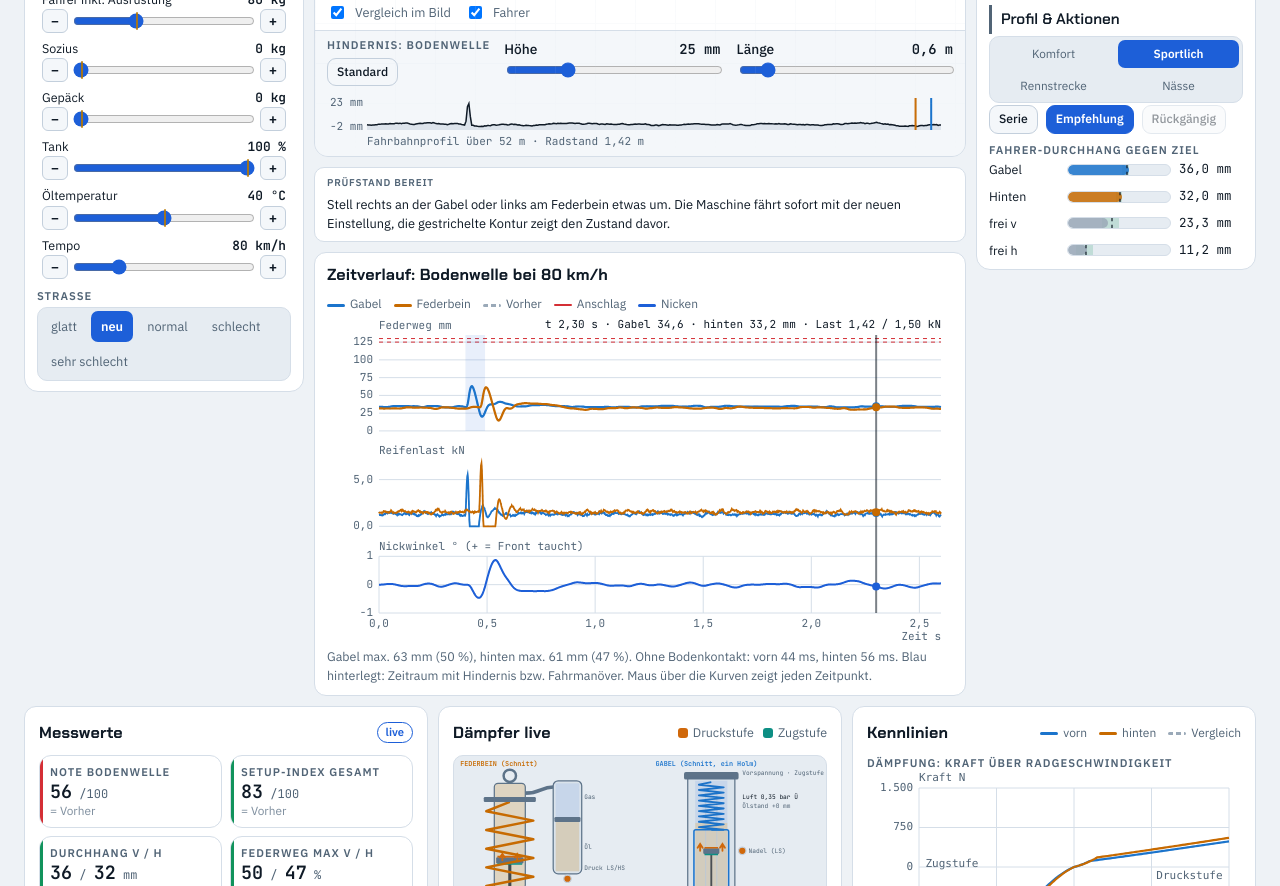
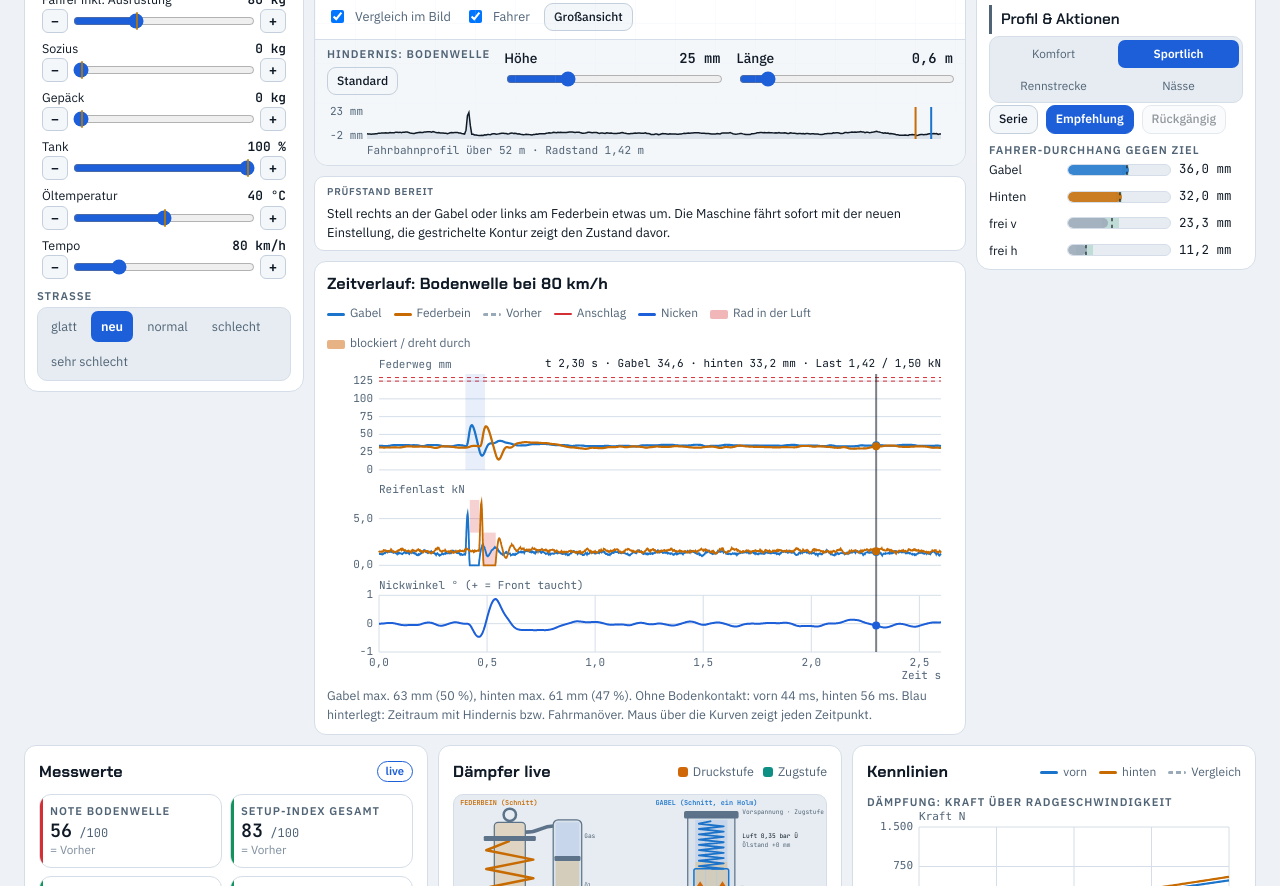
Before and after one commit to Gh01-sudo/Allgemein, a plain HTML site: page gsxr-fahrwerk/index.html in a window 1280 px wide. Shown: the part 756-1642 px from the top of the page. Drawn offline with Linux system fonts and the light colour scheme; animation ran at ten frames a second.

Commit message:
Fahrwerkslabor: Ereignisse im Messschrieb, Großansicht, Federwege nie negativ, dritte Daten- und Rechenprüfung
Co-Authored-By: Claude Opus 5.5 <noreply@anthropic.com>
Claude-Session: https://claude.ai/code/session_01VhqtVaAAZ3f9jSHH8MxJh7

```diff
--- a/gsxr-fahrwerk/index.html
+++ b/gsxr-fahrwerk/index.html
@@ -70,6 +70,9 @@ button{font:inherit;color:inherit}
 @media (max-width:1100px){.stage{grid-template-columns:minmax(0,1fr)}}
 .bikebox{position:relative;background:radial-gradient(1200px 500px at 60% 30%,var(--accent-soft),transparent 70%),var(--bg2);border:1px solid var(--line);border-radius:14px;overflow:hidden;min-width:0}
 .bikebox #bike{display:block;width:100%;height:auto;aspect-ratio:2220/1400}
+.bikebox.big{position:fixed;z-index:40;top:calc(env(safe-area-inset-top,0px) + 10px);bottom:calc(env(safe-area-inset-bottom,0px) + 10px);left:max(10px,env(safe-area-inset-left,0px));right:max(10px,env(safe-area-inset-right,0px));overflow:auto;box-shadow:0 20px 80px rgba(0,0,0,.45)}
+.bikebox.big #bike{max-height:calc(100vh - 330px)!important}
+body.bigview::after{content:"";position:fixed;inset:0;background:rgba(0,0,0,.55);z-index:35}
 #leanG{flex:none;width:76px;height:76px}
 [hidden]{display:none!important}
 .gridbg{position:absolute;inset:0;background-image:linear-gradient(var(--line) 1px,transparent 1px),linear-gradient(90deg,var(--line) 1px,transparent 1px);background-size:40px 40px;opacity:.35;pointer-events:none;mask-image:linear-gradient(to bottom,#000 40%,transparent)}
@@ -387,6 +390,7 @@ footer{margin-top:28px;padding-top:14px;border-top:1px solid var(--line);font-si
               <label class="inline" for="exag"><input type="checkbox" id="exag"> Bewegung ×3</label>
               <label class="inline" for="ghostOn"><input type="checkbox" id="ghostOn" checked> Vergleich im Bild</label>
               <label class="inline" for="riderOn"><input type="checkbox" id="riderOn" checked> Fahrer</label>
+              <button class="btn sm" id="bigBtn" aria-pressed="false">Großansicht</button>
             </div>
           </div>
           <div class="obst">
@@ -400,7 +404,7 @@ footer{margin-top:28px;padding-top:14px;border-top:1px solid var(--line);font-si
         </div>
         <div class="change" id="change" role="status" aria-live="polite"></div>
         <div class="card scope">
-          <div class="card-h"><h3 id="tcTitle">Messschrieb</h3><div class="legend"><span><i style="background:var(--front)"></i>Gabel</span><span><i style="background:var(--rear)"></i>Federbein</span><span><i class="dash"></i><span id="cmpName">Vorher</span></span><span><i style="background:var(--bad);height:2px"></i>Anschlag</span><span><i style="background:var(--accent)"></i>Nicken</span></div></div>
+          <div class="card-h"><h3 id="tcTitle">Messschrieb</h3><div class="legend"><span><i style="background:var(--front)"></i>Gabel</span><span><i style="background:var(--rear)"></i>Federbein</span><span><i class="dash"></i><span id="cmpName">Vorher</span></span><span><i style="background:var(--bad);height:2px"></i>Anschlag</span><span><i style="background:var(--accent)"></i>Nicken</span><span><i style="background:var(--bad);opacity:.35;height:9px"></i>Rad in der Luft</span><span><i style="background:var(--comp);opacity:.5;height:9px"></i>blockiert / dreht durch</span></div></div>
           <canvas class="cv" id="timeCv" height="330" aria-label="Federweg, Reifenlast und Nickwinkel über der Zeit"></canvas>
           <p class="note" id="timeNote"></p>
         </div>
@@ -1310,7 +1314,7 @@ function drawBike(st) {
   tx(G_.tWb, { x: ax.x / 2, y: -150 }, `Radstand ${fmt(p.wb, 0)} mm`);
   tx(G_.tLoadF, { x: ax.x + 330, y: 60 + lf + 30 }, `${fmt((st.ftF || 0) / 1000, 2)} kN`);
   tx(G_.tLoadR, { x: -300, y: 60 + lr + 30 }, `${fmt((st.ftR || 0) / 1000, 2)} kN`);
-  const lab = (e, pt, name, mm, u) => { tx(e, pt, `${name} ${fmt(mm, 0)} mm`); e.setAttribute('fill', u > 0.03 ? 'var(--comp)' : u < -0.03 ? 'var(--reb)' : e === G_.tFork ? 'var(--front)' : 'var(--rear)'); };
+  const lab = (e, pt, name, mm, u) => { tx(e, pt, mm < 0.5 ? `${name} ausgefedert` : `${name} ${fmt(mm, 0)} mm`); e.setAttribute('fill', u > 0.03 ? 'var(--comp)' : u < -0.03 ? 'var(--reb)' : e === G_.tFork ? 'var(--front)' : 'var(--rear)'); };
   lab(G_.tFork, { x: ax.x + 170, y: ax.y + 380 }, 'Gabel', st.sFr != null ? st.sFr : st.sF, st.vF || 0);
   lab(G_.tShock, { x: p.axR.x - 40, y: p.axR.y + 380 }, 'Federbein', st.xRr != null ? st.xRr : st.xR, st.vR || 0);
   return p;
@@ -1801,8 +1805,8 @@ function renderGeo(live) {
   const p = live || pose(SG.sagF, SG.sagR, S.fProt, S.rShim);
   const cells = geoCells(p);
   const cs = compSetup(), pS = pose(SGc.sagF, SGc.sagR, cs.fProt, cs.rShim);
-  cells.push({ l: 'Gabel eingefedert', v: `${fmt(live ? live.sF : SG.sagF, 1)} mm`, d: `<span class="d">von ${M.travelF} mm · ${fmt((live ? live.sF : SG.sagF) / M.travelF * 100)} %</span>` });
-  cells.push({ l: 'Hinten eingefedert', v: `${fmt(live ? live.xR : SG.sagR, 1)} mm`, d: `<span class="d">von ${M.travelR} mm · ${fmt((live ? live.xR : SG.sagR) / M.travelR * 100)} %</span>` });
+  cells.push({ l: 'Gabel eingefedert', v: `${fmt(Math.max(0, live ? live.sF : SG.sagF), 1)} mm`, d: `<span class="d">von ${M.travelF} mm · ${fmt((live ? live.sF : SG.sagF) / M.travelF * 100)} %</span>` });
+  cells.push({ l: 'Hinten eingefedert', v: `${fmt(Math.max(0, live ? live.xR : SG.sagR), 1)} mm`, d: `<span class="d">von ${M.travelR} mm · ${fmt((live ? live.xR : SG.sagR) / M.travelR * 100)} %</span>` });
   cells.push({ l: `${cmpLabel()}, ${LOADKEYS.every(k => cs[k] === S[k]) ? 'gleicher Fahrer' : 'andere Beladung'}`, v: `${fmt(pS.rake, 2)}°`, d: `<span class="d">Nachlauf ${fmt(pS.trail, 1)} mm</span>` });
   cells.push({ l: 'Achslast vorn', v: `${fmt(SG.L.totF / SG.L.tot * 100, 1)} %`, d: `<span class="d">${fmt(SG.L.totF, 0)} von ${fmt(SG.L.tot, 0)} kg</span>` });
   $('#geoGrid').innerHTML = cells.map(c => `<div class="gcell ${live ? 'live' : ''}"><div class="lbl">${c.l}</div><div class="v">${c.v}</div>${c.d}</div>`).join('');
@@ -1898,6 +1902,13 @@ function drawTime() {
   const top = Math.ceil(mx / 0.5) * 0.5 || 1, yt2 = []; const nMax = Math.max(2, Math.floor(h2 / 24)), st2 = [0.5, 1, 2, 5].find(q => top / q <= nMax) || 5; for (let q = 0; q <= top + 1e-9; q += st2) yt2.push(q);
   const B = axes(c, x0, y2, pw, h2, 0, T, 0, top, [], yt2, '', 'Reifenlast kN', v => v, v => fmt(v, 1));
   const kN = a => a.map(q => q / 1000);
+  const band = (arr, test, y0, hh, col, alpha) => { c.fillStyle = col; c.globalAlpha = alpha; let a0 = -1; for (let j = 0; j <= arr.length; j++) { const on = j < arr.length && test(j); if (on && a0 < 0) a0 = j; if (!on && a0 >= 0) { const x0 = B.X(r.F.t[a0]), x1 = B.X(r.F.t[Math.min(j, arr.length - 1)]); c.fillRect(x0, y0, Math.max(2, x1 - x0), hh); a0 = -1; } } c.globalAlpha = 1; };
+  band(r.F.ft, j => r.F.ft[j] < 0.05 * r.F.static, y2, h2 / 2, css('--bad'), 0.22);
+  band(r.R.ft, j => r.R.ft[j] < 0.05 * r.R.static, y2 + h2 / 2, h2 / 2, css('--bad'), 0.22);
+  if (r.F.slip) band(r.F.slip, j => r.F.slip[j], y2, h2 / 2, css('--comp'), 0.35);
+  if (r.R.slip) band(r.R.slip, j => r.R.slip[j], y2 + h2 / 2, h2 / 2, css('--comp'), 0.35);
+  band(r.F.x, j => r.F.x[j] > M.travelF - 3, y1, h1, css('--bad'), 0.3);
+  band(r.R.x, j => r.R.x[j] > M.travelR - 3, y1, h1, css('--bad'), 0.3);
   path(c, s.F.t, kN(s.F.ft), B.X, B.Y, css('--ghost'), 1.2, [5, 4]); path(c, s.R.t, kN(s.R.ft), B.X, B.Y, css('--ghost'), 1.2, [2, 3]);
   path(c, r.F.t, kN(r.F.ft), B.X, B.Y, css('--front'), 1.8); path(c, r.R.t, kN(r.R.ft), B.X, B.Y, css('--rear'), 1.8);
   const pm = Math.max(0.5, ...r.pitch.map(Math.abs), ...s.pitch.map(Math.abs)), pl = Math.ceil(pm);
@@ -1954,7 +1965,7 @@ function showFrame(i) {
 function renderTele(i) {
   const r = RUN[scenario], c = COMP[scenario];
   let mF = 0, mR = 0; for (let j = 0; j <= i; j++) { mF = Math.max(mF, r.F.x[j]); mR = Math.max(mR, r.R.x[j]); }
-  const bar = (lbl, v, mx, cv, tr, col) => `<div class="tb"><div class="tb-h"><span>${lbl}</span><b class="mono">${fmt(v, 0)} mm</b></div><div class="tr"><div class="fill" style="width:${clamp(v / tr * 100, 0, 100)}%;background:${col}"></div><div class="mx" style="left:${clamp(mx / tr * 100, 0, 100)}%" title="Kabelbinder"></div><div class="gh" style="left:${clamp(cv / tr * 100, 0, 100)}%" title="${cmpLabel()}"></div></div></div>`;
+  const bar = (lbl, v, mx, cv, tr, col) => `<div class="tb"><div class="tb-h"><span>${lbl}</span><b class="mono">${v < 0.5 ? 'ausgefedert' : fmt(v, 0) + ' mm'}</b></div><div class="tr"><div class="fill" style="width:${clamp(v / tr * 100, 0, 100)}%;background:${col}"></div><div class="mx" style="left:${clamp(mx / tr * 100, 0, 100)}%" title="Kabelbinder"></div><div class="gh" style="left:${clamp(cv / tr * 100, 0, 100)}%" title="${cmpLabel()}"></div></div></div>`;
   const lamp = (lbl, ft, st, slip, slipTxt) => { const lift = ft < 0.05 * st, bad = lift || slip; return `<div class="tl"><span class="lamp" style="background:var(--${bad ? 'bad' : 'good'})"></span><span>${lbl}<br><b class="mono">${lift ? 'abgehoben' : slip ? slipTxt : fmt(ft / 1000, 2) + ' kN'}</b></span></div>`; };
   $('#tele').innerHTML = bar('Federbein', r.R.x[i], mR, c.R.x[i], M.travelR, 'var(--rear)') + lamp('Hinterrad', r.R.ft[i], r.R.static, r.R.slip && r.R.slip[i], r.axg[i] > 0 ? 'dreht durch' : 'rutscht') +
     `<div class="tl"><span>Nicken<br><b class="mono">${r.pitch[i] >= 0 ? '+' : ''}${fmt(r.pitch[i], 2)}°</b></span></div><div class="tl"><span>Längs · Luft<br><b class="mono">${fmt(r.axg[i], 2)} g · ${fmt(r.drag, 0)} N</b></span></div>` +
@@ -2008,6 +2019,9 @@ $('#cmpSeg').addEventListener('click', e => {
   CMPMODE = b.dataset.cmp; $$('#cmpSeg button').forEach(x => x.setAttribute('aria-pressed', x === b)); schedule();
 });
 $('#pinBtn').addEventListener('click', () => { PINNED = pick(S); CMPMODE = 'pin'; $$('#cmpSeg button').forEach(x => x.setAttribute('aria-pressed', x.dataset.cmp === 'pin')); schedule(); toast('Setup gemerkt. Änderungen werden jetzt damit verglichen.'); });
+function setBig(on) { const bx = $('#bikeBig') || $('#hudTitle').closest('.bikebox'); bx.classList.toggle('big', on); document.body.classList.toggle('bigview', on); $('#bigBtn').textContent = on ? 'Großansicht schließen' : 'Großansicht'; $('#bigBtn').setAttribute('aria-pressed', on); requestAnimationFrame(() => { drawProfile(); showFrame(+$('#scrub').value); }); }
+$('#bigBtn').addEventListener('click', () => setBig(!$('#hudTitle').closest('.bikebox').classList.contains('big')));
+document.addEventListener('keydown', e => { if (e.key === 'Escape' && document.body.classList.contains('bigview')) setBig(false); });
 $('#hudTitle').closest('.bikebox').addEventListener('dblclick', e => { if (!e.target.closest('button, input, label, select, .player, .obst')) setPlaying(!playing); });
 const RSHORT = { glatt: 'glatt', gut: 'neu', mittel: 'normal', schlecht: 'schlecht', kaputt: 'sehr schlecht' };
 $('#roughSeg').innerHTML = Object.entries(ROUGH).map(([k, r]) => `<button data-r="${k}" aria-pressed="${k === roughness}" title="${r.n}">${RSHORT[k] || r.n}</button>`).join('');
@@ -2109,6 +2123,8 @@ $('#t-diag').addEventListener('click', e => {
 /* ============================ TECHNISCHE DATEN ============================ */
 const SRC = {
   MOT: ['MOTORRAD Top-Test K7 (27.02.2007, Messwerte)', 'https://www.motorradonline.de/supersportler/top-test-suzuki-gsx-r-1000-der-siebte-streich/'],
+  TM: ['Total Motorcycle: 2007 GSX-R1000 (Suzuki-Pressetext)', 'https://www.totalmotorcycle.com/photos/2007models/2007models-Suzuki-GSX-R1000'],
+  PSD: ['1000PS.de Testbericht GSX-R 1000', 'https://www.1000ps.de/testbericht-2053415-suzuki-gsxr-1000'],
   MOG: ['MOTORRAD Gebrauchtberatung GSX-R 1000', 'https://www.motorradonline.de/ratgeber/gebrauchtberatung-suzuki-gsx-r-1000-der-supersportler-von-suzuki-als-gebrauchte/'],
   MCS: ['motorcyclespecs.co.za 2007 (Werksdaten)', 'https://www.motorcyclespecs.co.za/model/suzu/suzuki_gsxr1000%2007.htm'],
   CW: ['Cycle World, First Ride 2007', 'https://issues.cycleworld.com/article/2007/5/1/2007-suzuki-4gsx-r1000'],
@@ -2144,13 +2160,13 @@ const DATA = [
   ['Motor', 'Hubraum', '999 cm³ (998,6 cm³)', 'ok2', ['MOT', 'MCS'], 'Gegenrechnung: 73,4² × π/4 × 59,0 × 4 = 998,6 cm³', 'bestätigt'],
   ['Motor', 'Bohrung × Hub', '73,4 × 59,0 mm', 'ok2', ['MOT', 'MCS', 'MD'], 'Rechnerisch konsistent mit 998,6 cm³', 'bestätigt'],
   ['Motor', 'Verdichtung', '12,5 : 1', 'ok2', ['MOT', 'MCS'], '', 'neu bestätigt (Runde 1: nur 1 Quelle)'],
-  ['Motor', 'Nennleistung', '136 kW (185 PS) bei 12.000 /min', 'ok2', ['MOT', 'MOG'], '185 PS × 0,7355 = 136,1 kW. Prüfstand MOTORRAD: 180 PS. Die 178 PS auf 1000PS sind der Wert der K5/K6. motorcyclespecs nennt 185,1 hp, aber 138 kW (Einheitenfehler).', 'Widerspruch aufgelöst'],
+  ['Motor', 'Nennleistung', '136 kW (185 PS) bei 12.000 /min', 'ok2', ['MOT', 'MOG', 'PSD'], '185 PS × 0,7355 = 136,1 kW. Prüfstand MOTORRAD: 180 PS. Die 178 PS auf 1000PS sind der Wert der K5/K6. motorcyclespecs nennt 185,1 hp, aber 138 kW (Einheitenfehler). 1000PS.de maß 170 PS am Hinterrad, was nach Antriebsverlusten zu 180 PS an der Kurbelwelle passt.', 'Widerspruch aufgelöst'],
   ['Motor', 'Drehmoment', '117 Nm bei 10.000 /min', 'ok2', ['MOT', 'MCS'], 'K5/K6: 118 Nm bei 9.000 /min', 'neu bestätigt (Runde 1: offen)'],
-  ['Motor', 'Getriebe-Übersetzungen', '2,562 · 2,052 · 1,714 · 1,500 · 1,360 · 1,269', 'ok1', ['MCS'], '6 Gänge', 'neu'],
+  ['Motor', 'Getriebe-Übersetzungen', '2,562 · 2,052 · 1,714 · 1,500 · 1,360 · 1,269', 'ok2', ['MCS', 'TM'], '6 Gänge, Kette 530', 'Runde 3: bestätigt'],
   ['Antrieb', 'Sekundärübersetzung', 'Ritzel 17 / Kettenrad 43 (2,53), Kette 530 mit 112 Gliedern', 'ok2', ['JT', 'SC'], 'Grundlage für das Anti-Squat aus der Kettenzug-Geometrie', 'neu'],
   ['Elektronik', 'Fahrmodi S-DMS', 'Drei Leistungskennfelder A / B / C, Schalter am Lenker', 'ok2', ['CW', 'BSA'], 'Beeinflusst nur die Leistungsentfaltung, nicht das Fahrwerk', 'neu bestätigt'],
   ['Elektronik', 'Lenkungsdämpfer', 'Hydraulisch, elektronisch geregelt: Magnetventil mit Kegelnadel, dämpft abhängig vom Tempo. Nicht von Hand einstellbar', 'ok2', ['CW', 'ULT', 'JB'], 'MOTORRAD: bei niedrigem Tempo kaum spürbar', 'neu bestätigt'],
-  ['Antrieb', 'Getriebe / Kupplung', '6 Gänge, Anti-Hopping-Kupplung', 'ok1', ['CW', 'MCS'], '6 Gänge 2 Quellen; Anti-Hopping nur Cycle World', 'teilweise bestätigt'],
+  ['Antrieb', 'Getriebe / Kupplung', '6 Gänge, einstellbare Anti-Hopping-Kupplung, hydraulisch betätigt', 'ok2', ['CW', 'TM'], 'Suzuki-Pressetext 2007: „adjustable back-torque limiting clutch“', 'Runde 3: bestätigt'],
   ['Fahrwerk', 'Rahmen', 'Aluminium-Brückenrahmen', 'open', [], 'In keiner Quelle der beiden Runden ausdrücklich belegt', 'offen'],
   ['Fahrwerk', 'Gabel', 'Upside-down, Ø 43 mm, DLC-beschichtete Gleitrohre', 'ok2', ['MOT', 'MCS'], 'Hersteller KYB in keiner Quelle belegt', 'bestätigt'],
   ['Fahrwerk', 'Gabel-Einsteller', 'Vorspannung, Zugstufe, Druckstufe Low- und High-Speed', 'ok2', ['GX', 'SF'], '', 'bestätigt'],
@@ -2214,6 +2230,7 @@ $('#dataStat').addEventListener('click', e => { const b = e.target.closest('butt
 function renderCheck() {
   const cnt = k => DATA.filter(d => d[3] === k).length;
   $('#checkSummary').innerHTML = `<div class="geo-grid">${Object.entries(STATL).map(([k, [c, l]]) => `<div class="gcell"><div class="lbl">${l}</div><div class="v">${cnt(k)}</div><span class="chip ${c}">${k === 'ok2' ? 'belastbar' : k === 'ok1' ? 'plausibel' : k === 'conf' ? 'Widerspruch markiert' : k === 'open' ? 'am Fahrzeug prüfen' : 'Annahme'}</span></div>`).join('')}</div>
+  <div class="warnbox" style="margin-top:10px"><b>Dritte Prüfung, Rechenwerte:</b> Ein eigenständiges Prüfprogramm rechnet 128 Modellwerte unabhängig nach, ohne den Code der Seite zu benutzen: Lasten, Feder- und Gaskräfte, Luftpolster, Vorspann-Kalibrierung, Durchhang, Geometrie, Anti-Squat, Dämpferkräfte, Luftwiderstand, stationäre Achslasten beim Bremsen sowie alle Gegenrechnungen der Fahrzeugdaten. Alle 128 stimmen. Dazu sind 124 Anzeigen der Seite gegen die Rechnung geprüft, ebenfalls ohne Abweichung. Neu bestätigt: Gangstufen und Anti-Hopping-Kupplung.</div>
   <div class="warnbox" style="margin-top:10px"><b>Zweite Prüfrunde:</b> Jeder Wert wurde ein zweites Mal gegen unabhängige Quellen geprüft, vorrangig gegen den MOTORRAD-Top-Test der K7 mit Messwerten und gegen die Suzuki-Reifenbescheinigung 2007. Korrigiert: Gewicht 200 → 212 kg (gewogen), Gabel-Offset 31,1 (errechnet) → 28 mm (Werksangabe), Federbein-Übersetzung 2,05 → 2,13 (aus 61 mm Hub), Werkseinstellung Zugstufe hinten 11 → 12 Klicks. Neu bestätigt: Drehmoment, Reifen, Bremsen, Sitzhöhe, Federrate Gabel. Neu gefunden: Federweg hinten 130 oder 135 mm.</div>
   <p class="note" style="margin-top:10px">Bei den Werkseinstellungen widersprechen sich die Forenangaben in mehreren Punkten. Das Tool nutzt die Mehrheitsangabe als Ausgangspunkt. Vor dem ersten Verstellen deshalb den Ist-Zustand deiner Maschine zählen und notieren: Klicks ganz zudrehen, mitzählen, wieder auf den alten Wert zurück.</p>`;
   const s0 = sags(Object.assign({ rider: 80, passenger: 0, luggage: 0, fuel: 100 }, STOCK)), p0 = pose(REFC.sF, REFC.xR, 0, 0);
```
